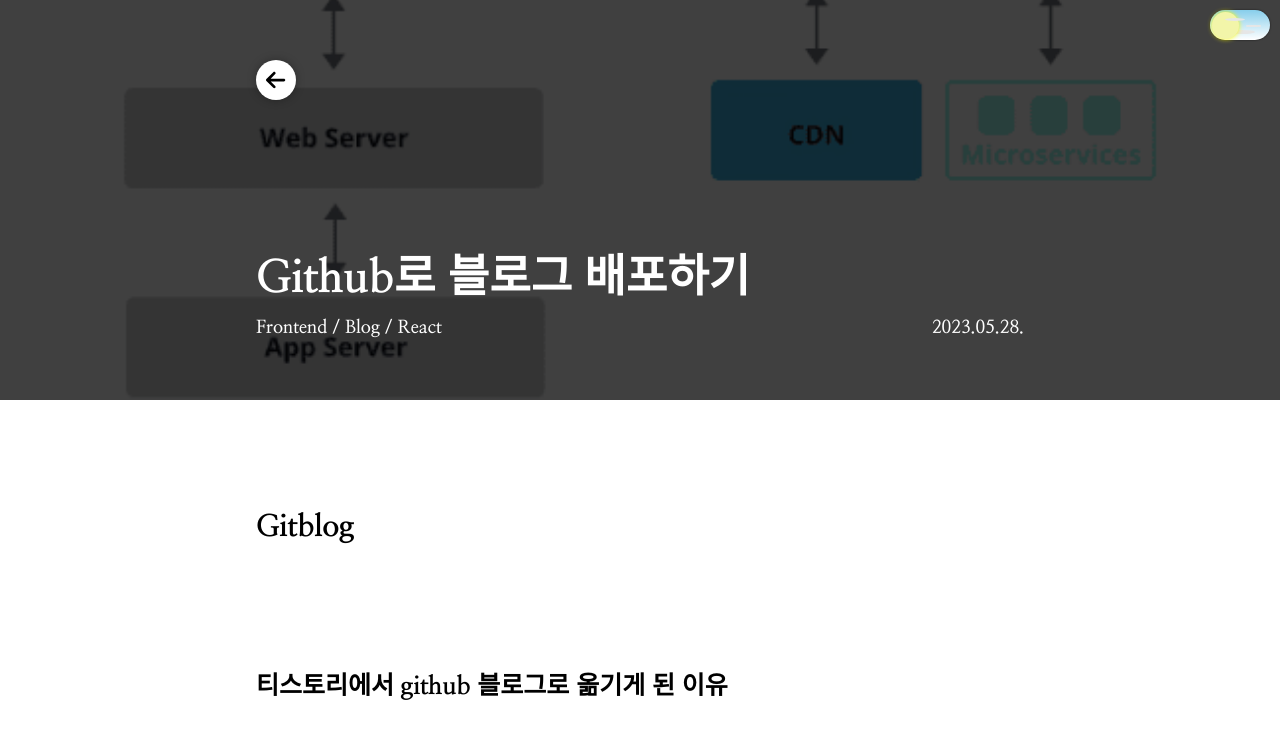
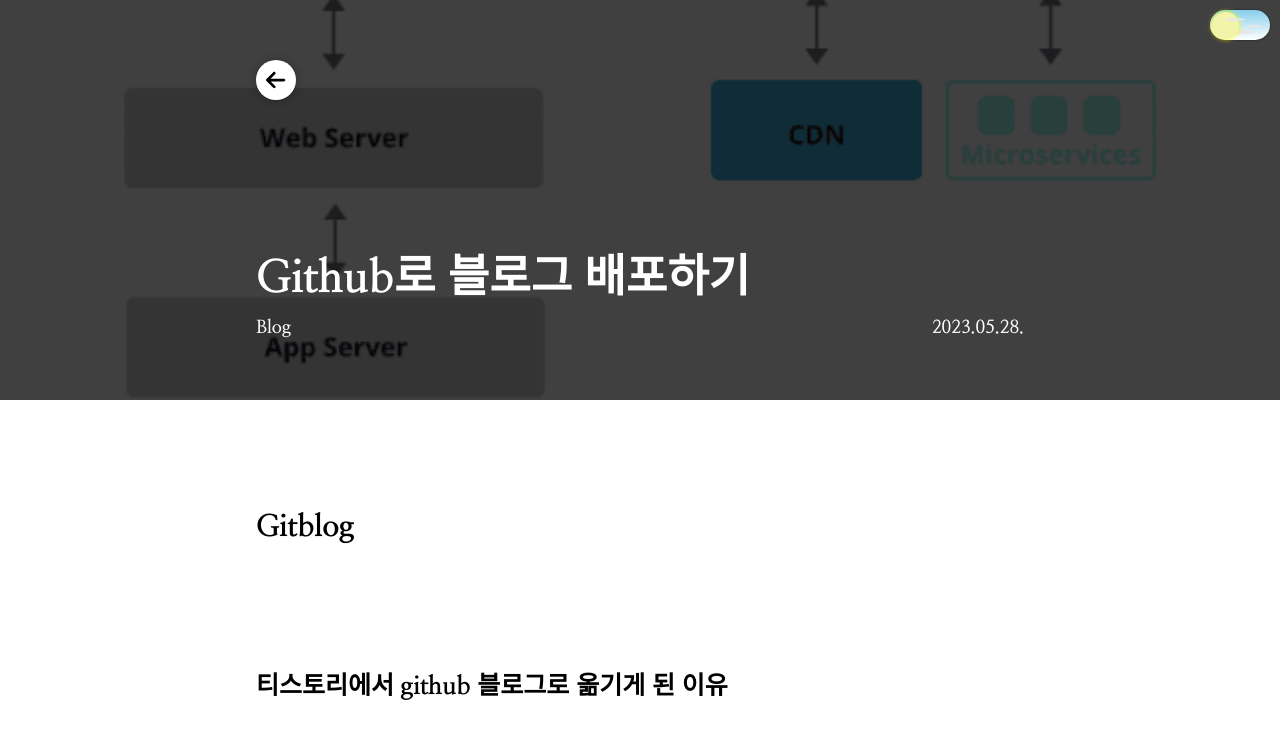
Before and after one commit to 5onchangwoo/5onchangwoo.gihub.io, a Gatsby site: page /blog/Github-Blog-Deployment/ in a window 1280 px wide. Shown: the top 736 px of the page. Built offline with nearby package versions, Linux system fonts and the light colour scheme; Gatsby itself is replaced by a stand-in of ours.

Commit message:
카테고리 변경

```diff
--- a/contents/blog/Github-Blog-Deployment.md
+++ b/contents/blog/Github-Blog-Deployment.md
@@ -1,7 +1,7 @@
 ---
 date: '2023-05-28'
 title: 'Github로 블로그 배포하기'
-categories: ['Frontend', 'Blog', 'React']
+categories: ['Blog']
 summary: '리액트 기반의 gatsby를 사용해서 블로그 배포하기'
 thumbnail: './Github-Blog-Deployment/traditional-web-jamstack.png'
 ---
```
